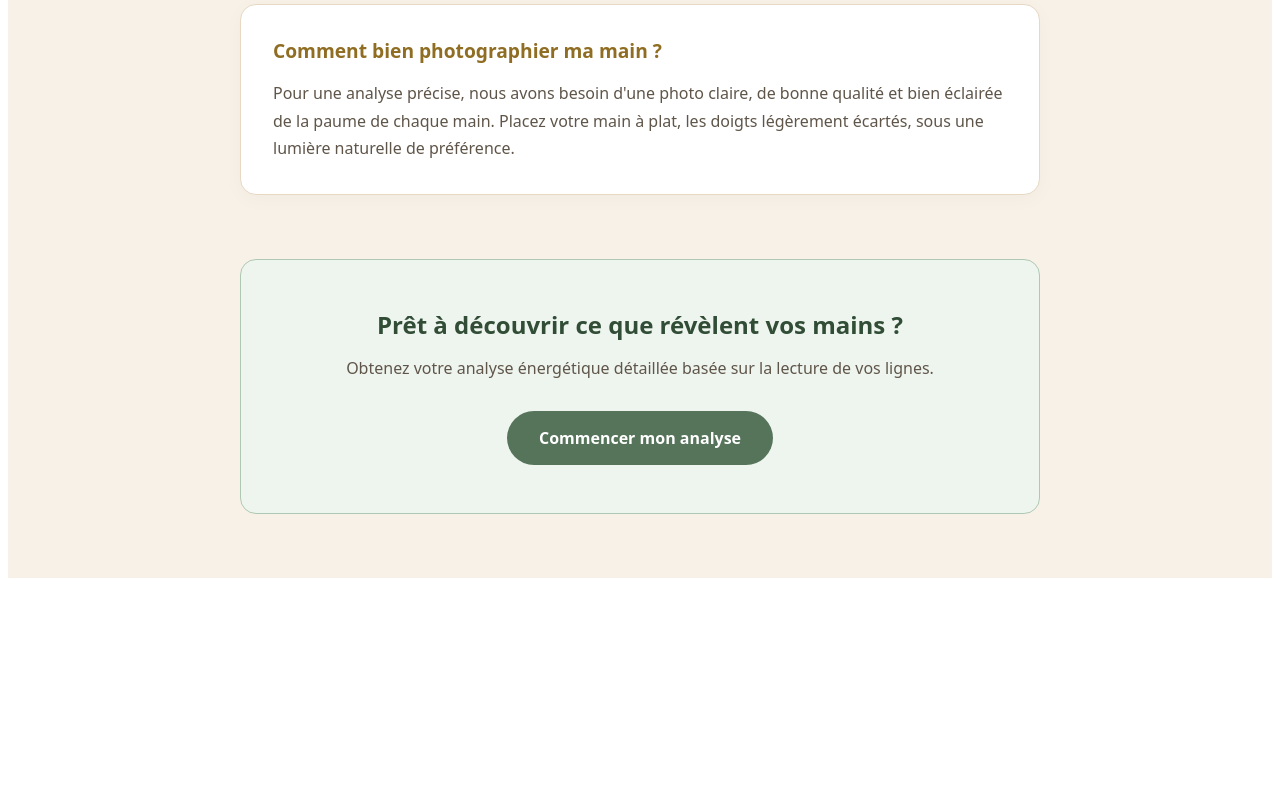
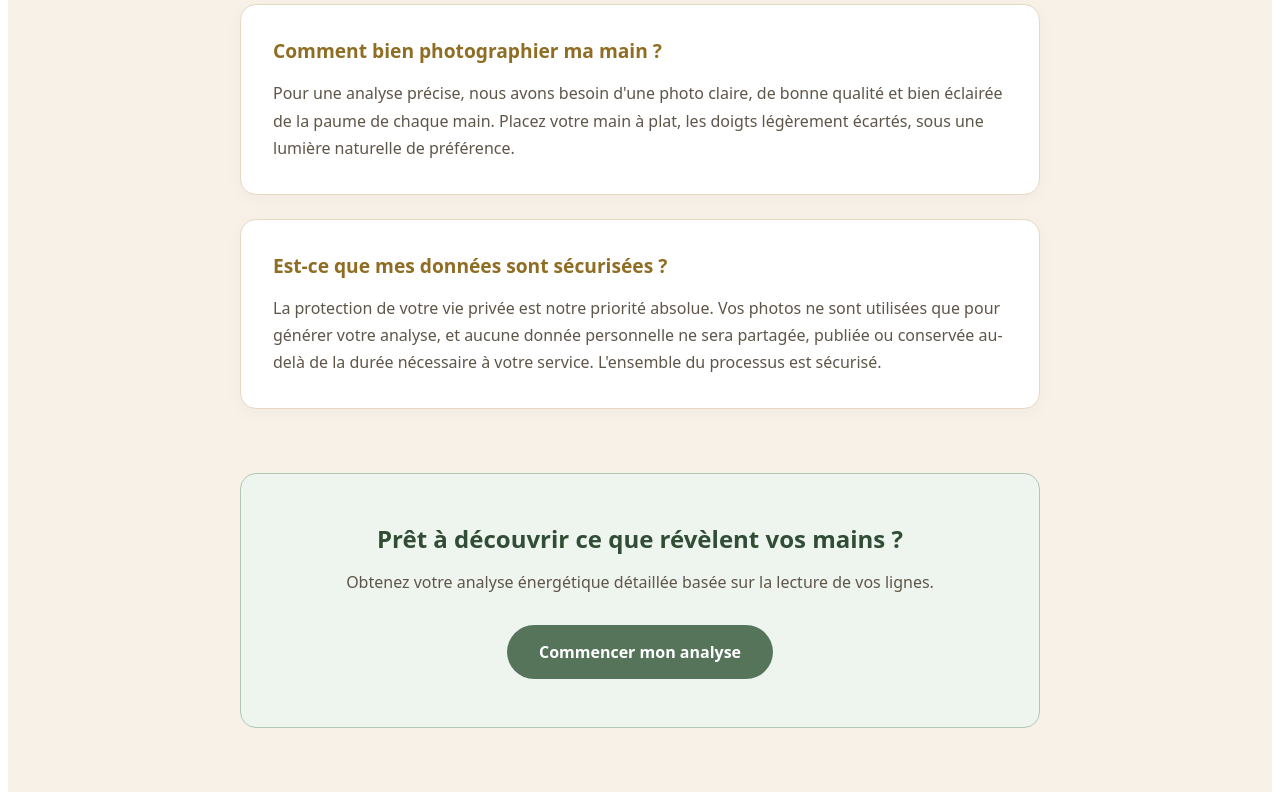
Before and after one commit to Pelleas6/palm-mvp, a Next.js app: page /faq in a window 1280 px wide. Shown: the part 1204-2004 px from the top of the page. Before the commit the page ends 1790 px from the top, so only its background shows below. Built offline with nearby package versions, Linux system fonts and the light colour scheme.

Commit message:
feat: ajouter question confidentialité dans FAQ

```diff
--- a/app/faq/page.js
+++ b/app/faq/page.js
@@ -43,6 +43,10 @@ export default function FAQPage() {
     {
       q: "Comment bien photographier ma main ?",
       a: "Pour une analyse précise, nous avons besoin d'une photo claire, de bonne qualité et bien éclairée de la paume de chaque main. Placez votre main à plat, les doigts légèrement écartés, sous une lumière naturelle de préférence."
+    },
+    {
+      q: "Est-ce que mes données sont sécurisées ?",
+      a: "La protection de votre vie privée est notre priorité absolue. Vos photos ne sont utilisées que pour générer votre analyse, et aucune donnée personnelle ne sera partagée, publiée ou conservée au-delà de la durée nécessaire à votre service. L'ensemble du processus est sécurisé."
     }
   ];
 
```
